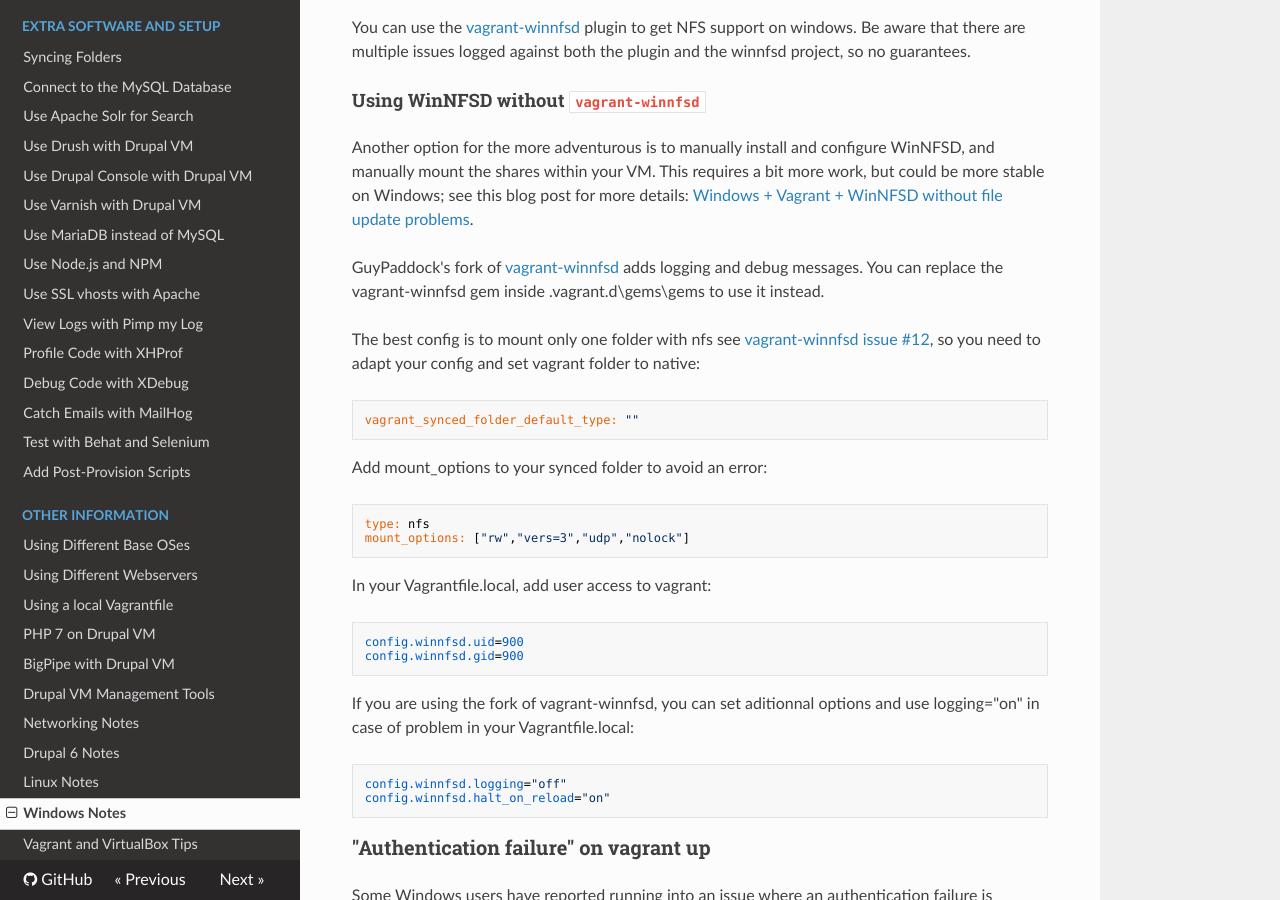
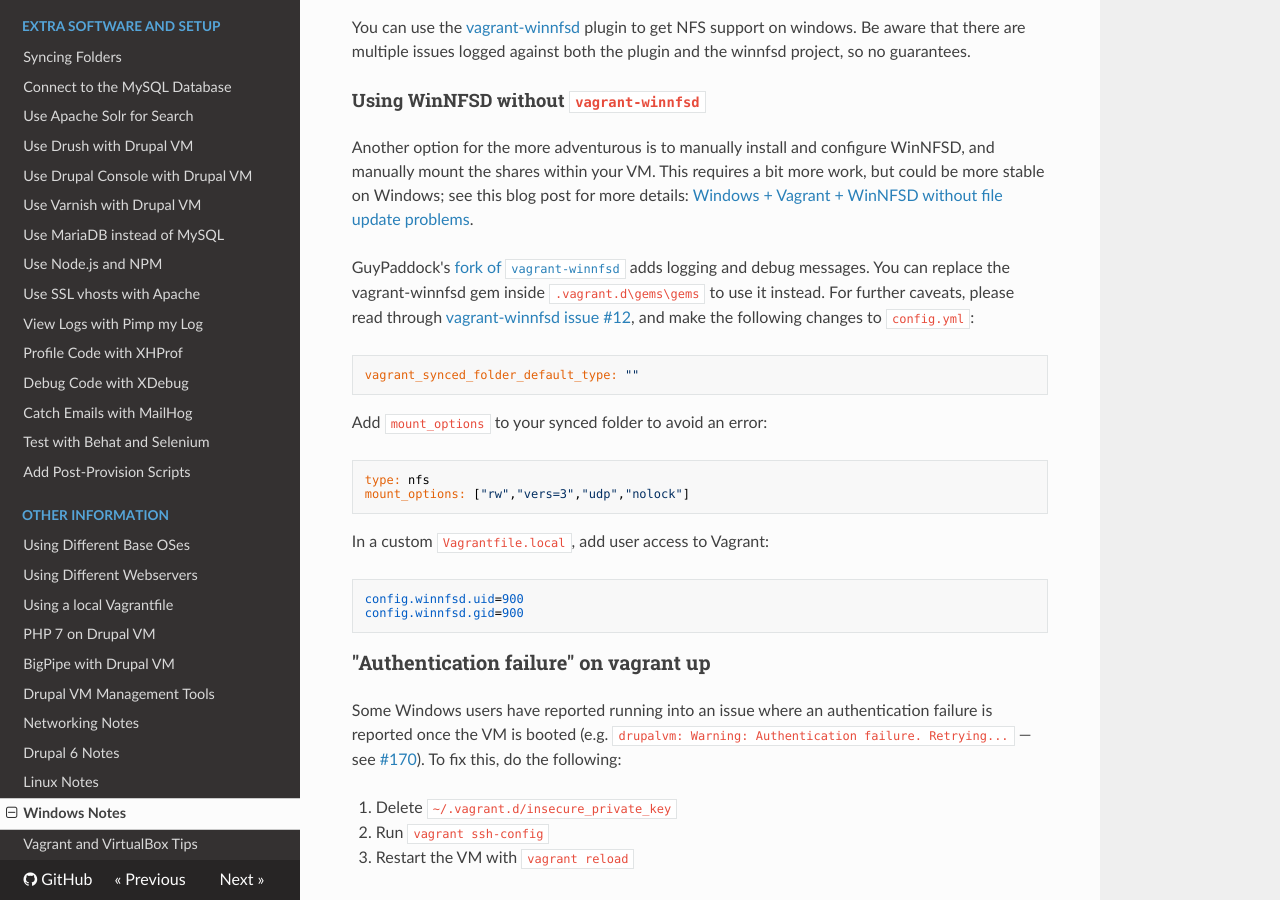
Before and after one commit to geerlingguy/drupal-vm, an MkDocs documentation site: the page built from docs/other/windows.md, in a window 1280 px wide and 900 px high, scrolled down 1464 px. Built offline with MkDocs 1.6.1, drawn with Linux system fonts in a browser that asks for light colours; nearby versions of some CDN libraries; old or Windows-style settings are respelled for this version of MkDocs.

Commit message:
PR #513: Fix style and content in Windows NFSD documentation.

```diff
--- a/docs/other/windows.md
+++ b/docs/other/windows.md
@@ -44,26 +44,19 @@ You can use the [vagrant-winnfsd](https://github.com/GM-Alex/vagrant-winnfsd) pl
 
 Another option for the more adventurous is to manually install and configure WinNFSD, and manually mount the shares within your VM. This requires a bit more work, but could be more stable on Windows; see this blog post for more details: [Windows + Vagrant + WinNFSD without file update problems](https://hollyit.net/blog/windowsvagrantwinnfsd-without-file-update-problems).
 
-GuyPaddock's fork of [vagrant-winnfsd](https://github.com/GuyPaddock/vagrant-winnfsd) adds logging and debug messages. You can replace the vagrant-winnfsd gem inside .vagrant.d\gems\gems to use it instead.
-
-The best config is to mount only one folder with nfs see [vagrant-winnfsd issue #12](https://github.com/winnfsd/vagrant-winnfsd/issues/12#issuecomment-78195957), so you need to adapt your config and set vagrant folder to native:
+GuyPaddock's [fork of `vagrant-winnfsd`](https://github.com/GuyPaddock/vagrant-winnfsd) adds logging and debug messages. You can replace the vagrant-winnfsd gem inside `.vagrant.d\gems\gems` to use it instead. For further caveats, please read through [vagrant-winnfsd issue #12](https://github.com/winnfsd/vagrant-winnfsd/issues/12#issuecomment-78195957), and make the following changes to `config.yml`:
 
     vagrant_synced_folder_default_type: ""
 
-Add mount_options to your synced folder to avoid an error:
+Add `mount_options` to your synced folder to avoid an error:
 
     type: nfs
     mount_options: ["rw","vers=3","udp","nolock"]
 
-In your Vagrantfile.local, add user access to vagrant:
+In a custom `Vagrantfile.local`, add user access to Vagrant:
 
     config.winnfsd.uid=900
     config.winnfsd.gid=900
-
-If you are using the fork of vagrant-winnfsd, you can set aditionnal options and use logging="on" in case of problem in your Vagrantfile.local:
-
-    config.winnfsd.logging="off"
-    config.winnfsd.halt_on_reload="on"
 
 ### "Authentication failure" on vagrant up
 
```
